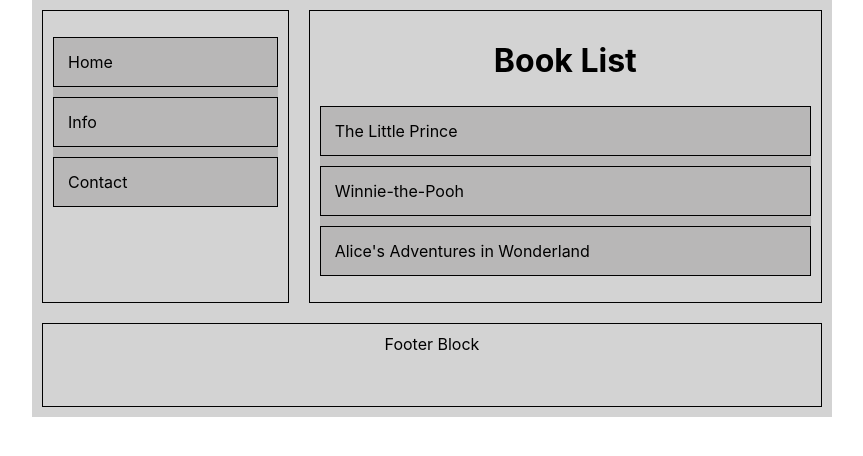
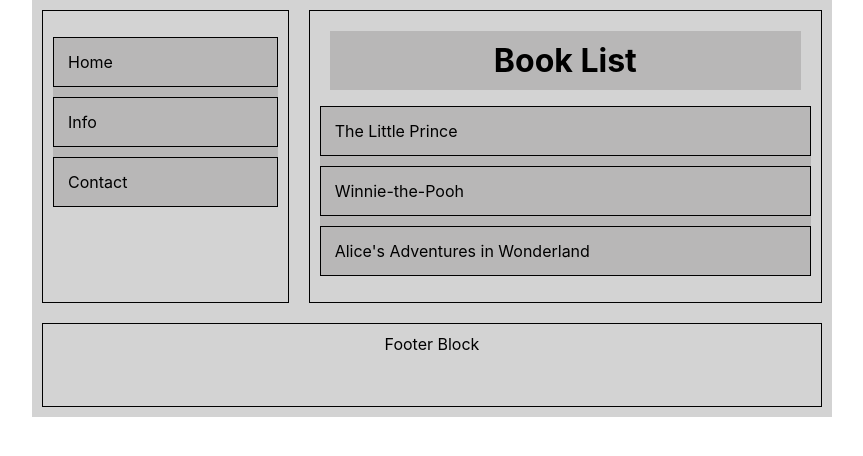
Before and after one commit to alfa-code/course-react-context, a React (Create React App) app: page / in a window 1280 px wide. Shown: the top 456 px of the page, without its empty margins (208-1071 px from the left). Built offline with nearby package versions, Linux system fonts and the light colour scheme.

Commit message:
universal consumer

```diff
--- a/src/components/title.js
+++ b/src/components/title.js
@@ -1,9 +1,14 @@
 import React from 'react';
+import { ThemeContext } from '../contexts/context';
 
 export function Title() {
     return (
-        <h1>
-            Book List
-        </h1>
+        <ThemeContext.Consumer>
+            { (theme) => (
+                    <h1 className={ theme }>
+                        Book List
+                    </h1>
+            ) }
+        </ThemeContext.Consumer>
     )
 }
--- a/src/contexts/context.js
+++ b/src/contexts/context.js
@@ -1,3 +1,5 @@
 import { createContext } from "react";
 
 export const ThemeContext = createContext('light');
+
+ThemeContext.displayName = 'ThemeContext';
--- a/src/index.css
+++ b/src/index.css
@@ -69,7 +69,7 @@ footer {
   background-color: lightgray;
 }
 
-ul.light {
+ul.light, h1.light {
   background-color: rgb(184, 183, 183);
 }
 
@@ -78,6 +78,6 @@ ul.light {
   color: white;
 }
 
-ul.dark {
+ul.dark, h1.dark {
   background-color: rgb(66, 66, 66);
 }
```
